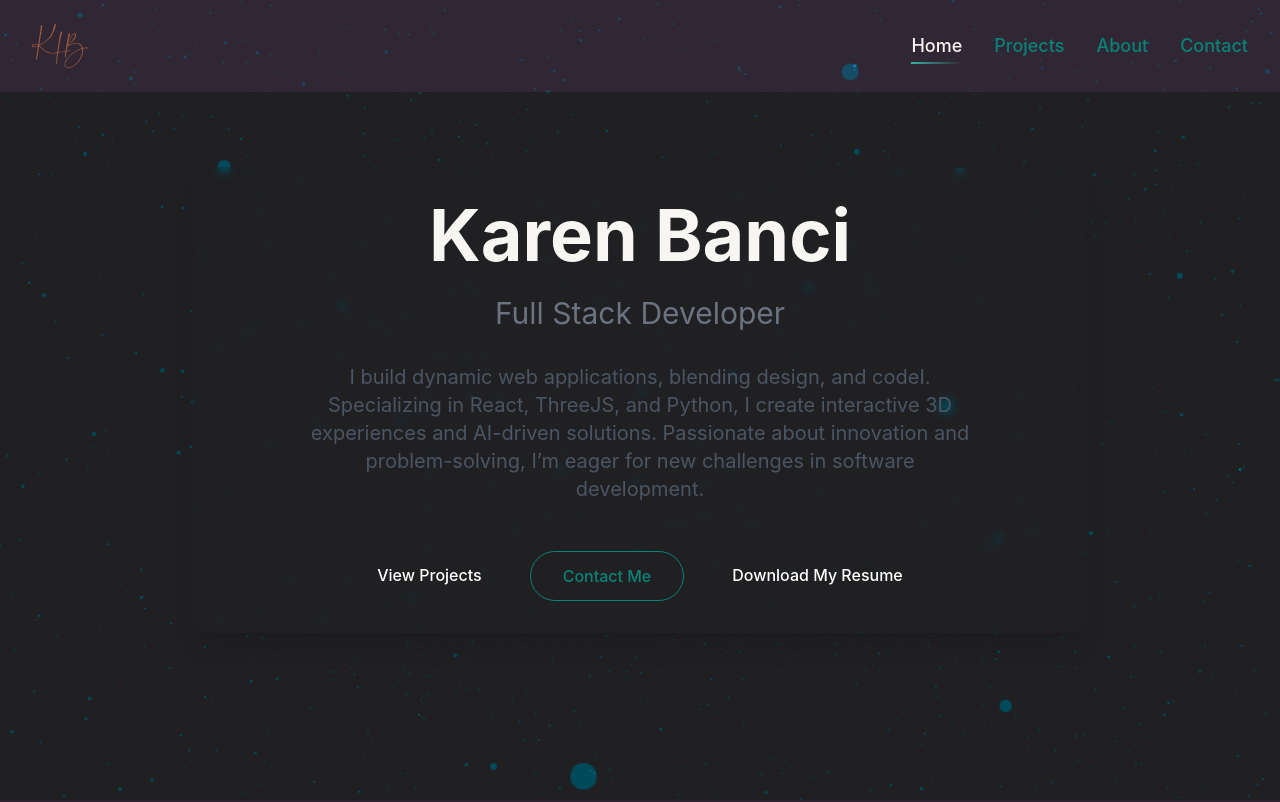
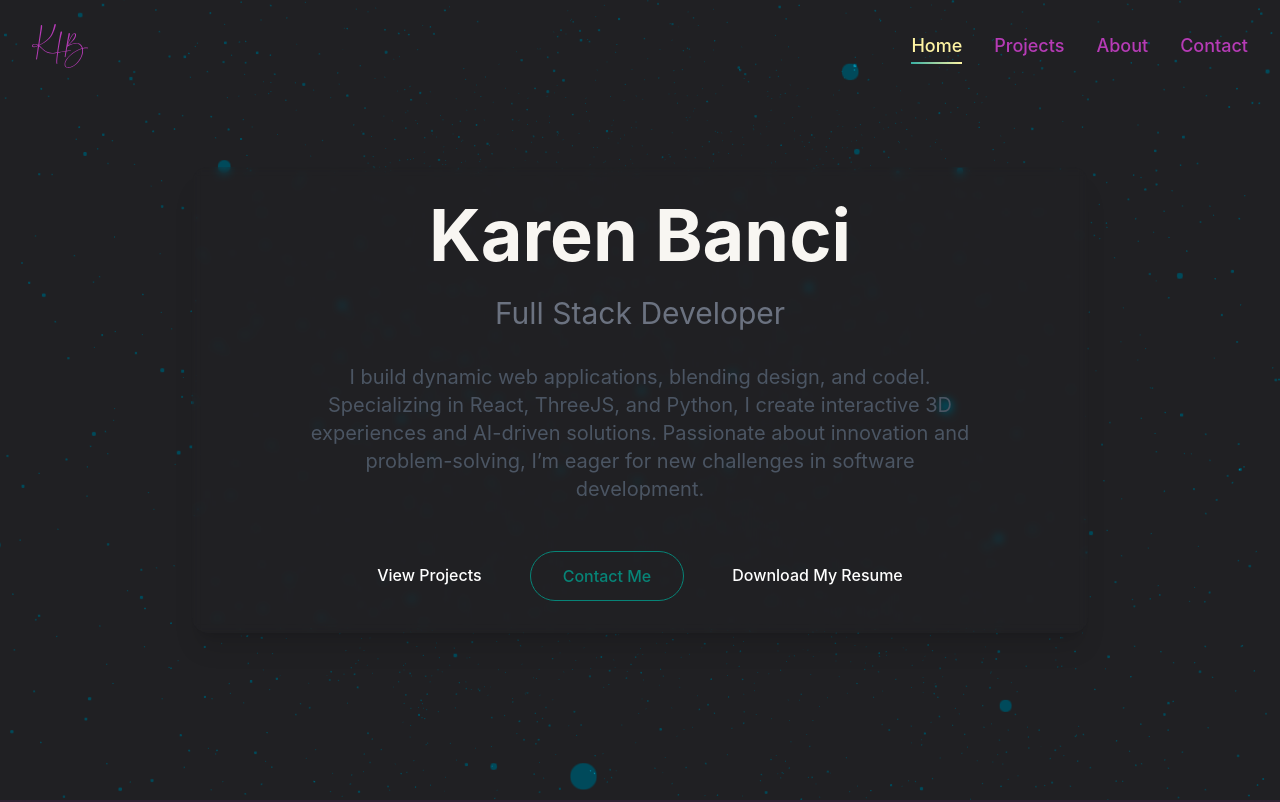
Before and after one commit to karenbanci/karen-website, a React (Create React App) app: page / in a window 1280 px wide. Shown: the top 802 px of the page. Built offline with nearby package versions, Linux system fonts and the light colour scheme; no server answers.

Commit message:
feat: add new logo SVG and update Navbar styles for improved aesthetics; adjust tag colors in ProjectDetail and extend Tailwind config with new background colors

```diff
--- a/src/components/Navbar.tsx
+++ b/src/components/Navbar.tsx
@@ -29,7 +29,7 @@ export default function Navbar() {
       className={`fixed w-full z-50 transition-all duration-300 ${
         isScrolled || isMenuOpen
           ? "py-4 backdrop-blur-lg bg-secondary-300/10"
-          : "py-6 bg-secondary-200/10"
+          : "py-6 background-dark"
       }`}
     >
       <div className="container mx-auto px-4 md:px-8">
@@ -37,9 +37,13 @@ export default function Navbar() {
           {/* Logo */}
           <Link
             to="/"
-            className="text-2xl font-bold bg-clip-text text-primary-600"
+            className="text-2xl font-bold bg-clip-text text-accent-100"
           >
-            <img src="/images/karen-logo.svg" alt="logo" className="w-14" />
+            <img
+              src="/images/karen-logo-purple.svg"
+              alt="logo"
+              className="w-14"
+            />
           </Link>
 
           {/* Desktop Navigation */}
@@ -161,15 +165,15 @@ function NavLink({ to, isActive, children }: NavLinkProps) {
       to={to}
       className={`relative font-medium transition-colors text-lg ${
         isActive
-          ? "text-primary-600"
-          : "text-primary-400 hover:text-primary-300"
+          ? "text-accent-100"
+          : "text-secondary-300 hover:text-primary-300"
       }`}
     >
       {children}
       {isActive && (
         <motion.div
           layoutId="activeIndicator"
-          className="absolute -bottom-1 left-0 right-0 h-0.5 bg-gradient-to-r from-primary-100 to-primary-600"
+          className="absolute -bottom-1 left-0 right-0 h-0.5 bg-gradient-to-r from-primary-100 to-accent-100"
           initial={{ opacity: 0 }}
           animate={{ opacity: 1 }}
           transition={{ duration: 0.3 }}
--- a/src/pages/ProjectDetail.tsx
+++ b/src/pages/ProjectDetail.tsx
@@ -287,7 +287,7 @@ export default function ProjectDetail() {
             {project.tags.map((tag: string, index: number) => (
               <span
                 key={index}
-                className="text-sm px-3 py-1 rounded-full bg-secondary-300 text-accent-800"
+                className="text-sm px-3 py-1 rounded-full bg-secondary-300 text-secondary-400"
               >
                 {tag}
               </span>
--- a/tailwind.config.js
+++ b/tailwind.config.js
@@ -4,6 +4,10 @@ module.exports = {
   theme: {
     extend: {
       colors: {
+        background: {
+          dark: "#202023",
+          light: "#F5F5F5",
+        },
         primary: {
           100: "#39B0A3",
           200: "#39B0A3",
@@ -17,10 +21,10 @@ module.exports = {
           400: "#8A078A",
         },
         accent: {
-          800: "#FFF4A3",
-          900: "#FFEE76",
-          1000: "#FFEA53",
-          950: "#FBE22F",
+          100: "#FFF4A3",
+          200: "#FFEE76",
+          300: "#FFEA53",
+          400: "#FBE22F",
         },
       },
     },
```
Also changed, not shown: public/images/karen-logo-purple.svg (added).
